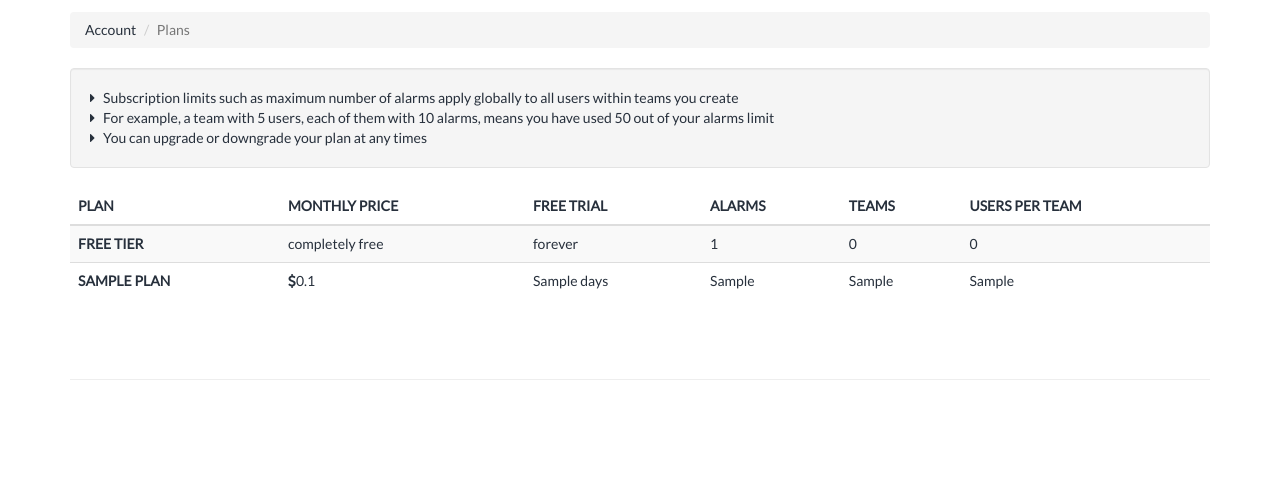
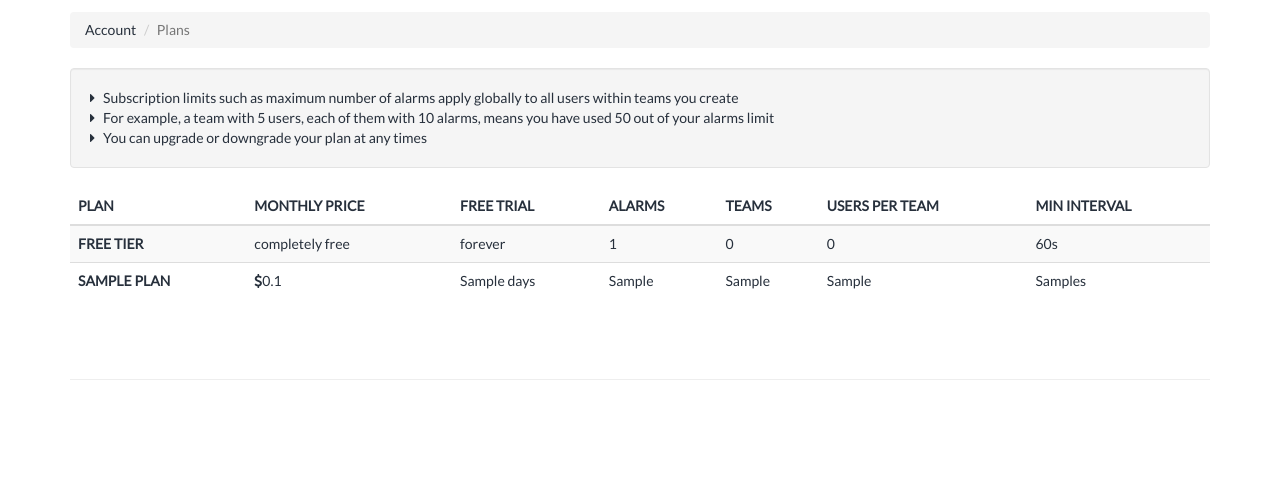
Before and after one commit to RichardKnop/pinglist-app, a Django app: template pinglist/apps/subscriptions/templates/subscriptions/plans.html in a window 1280 px wide. Shown: the part 158-660 px from the top of the page. Run offline with Django 3.2, Linux system fonts and the light colour scheme; the template is opened without the code that fills it: most values are stand-ins (such as "Sample title", 1, 10 or a date in 2020); some libraries are stand-ins or nearby versions.

Commit message:
Min interval added to plans.

```diff
--- a/pinglist/apps/home/templates/home/index.html
+++ b/pinglist/apps/home/templates/home/index.html
@@ -119,6 +119,8 @@
 
                             <p>{{ plan.max_alarms|escape }} alarms</p>
 
+                            <p>{{ plan.min_alarm_interval|escape }}s interval</p>
+
                             {% if plan.max_teams > 0 %}
                                 <p>team login {{ plan.max_teams|escape }} x {{ plan.max_members_per_team|escape }}</p>
                             {% else %}
--- a/pinglist/apps/subscriptions/templates/subscriptions/plans.html
+++ b/pinglist/apps/subscriptions/templates/subscriptions/plans.html
@@ -38,6 +38,7 @@
                     <th>Alarms</th>
                     <th>Teams</th>
                     <th>Users Per Team</th>
+                    <th>Min Interval</th>
                 </tr>
                 </thead>
                 <tbody>
@@ -48,6 +49,7 @@
                     <td>1</td>
                     <td>0</td>
                     <td>0</td>
+                    <td>60s</td>
                 </tr>
                 {% for plan in plans|get:"_embedded"|get:"plans" %}
                     <tr>
@@ -58,6 +60,7 @@
                         <td>{{ plan.max_alarms|escape }}</td>
                         <td>{{ plan.max_teams|escape }}</td>
                         <td>{{ plan.max_members_per_team|escape }}</td>
+                        <td>{{ plan.min_alarm_interval|escape }}s</td>
                     </tr>
                 {% endfor %}
                 </tbody>
```
